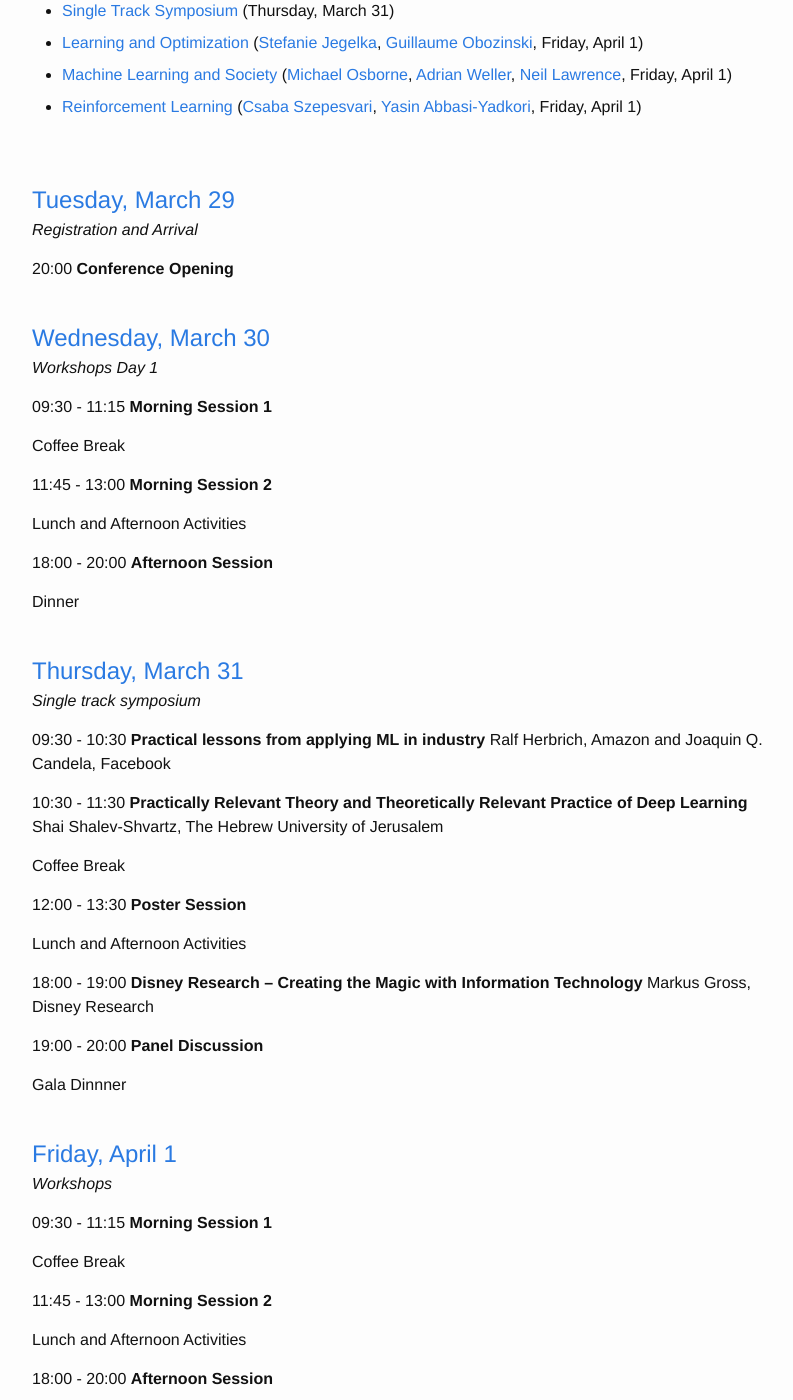
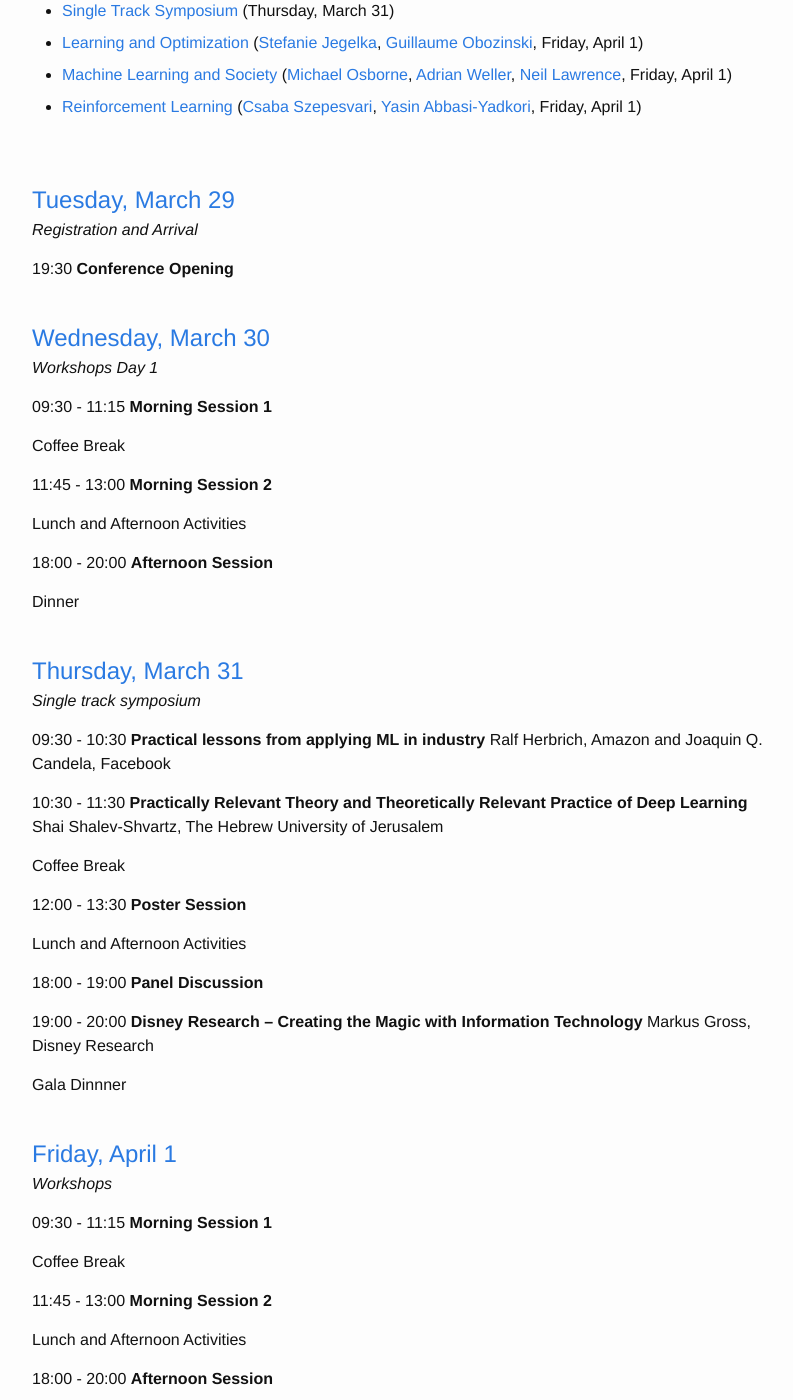
Before and after one commit to dalimeeting/dalimeeting.github.io, a Jekyll site: the page built from program.html, in a window 1280 px wide and 1400 px high, scrolled down 670 px. Shown: the whole window, without its empty margins (238-1031 px from the left). Built offline with Jekyll 4.4.1, drawn with Linux system fonts in a browser that asks for light colours.

Commit message:
Updated Conference opening time

```diff
--- a/_posts/2016-03-29-day-0.md
+++ b/_posts/2016-03-29-day-0.md
@@ -4,5 +4,5 @@ tagline: Registration and Arrival
 layout: day
 talks:
 - title: "Conference Opening"
-  start: "20:00"
+  start: "19:30"
 ---
```
Also changed, not shown: _posts/2016-03-31-day-2.md (+4 -4 lines).
